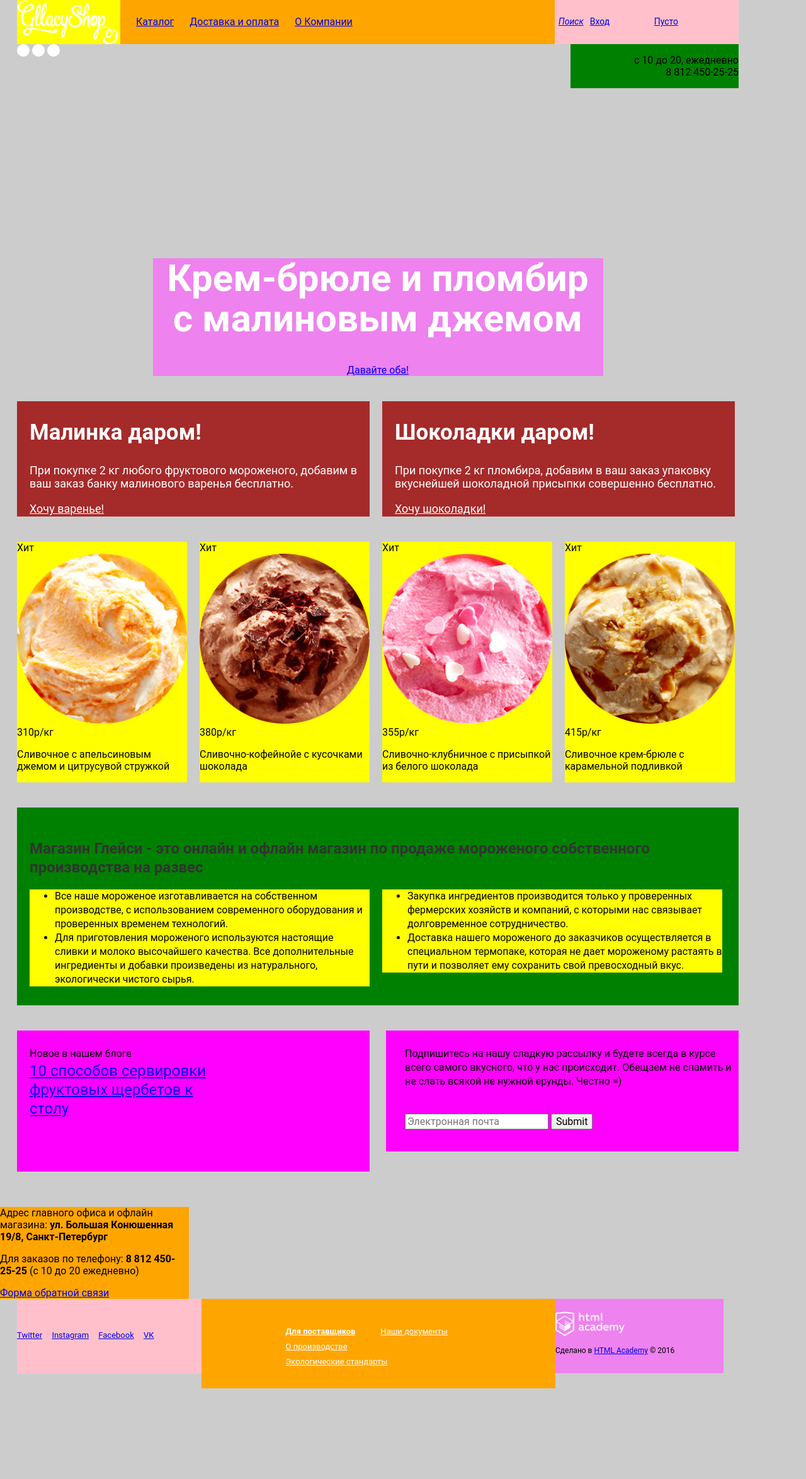
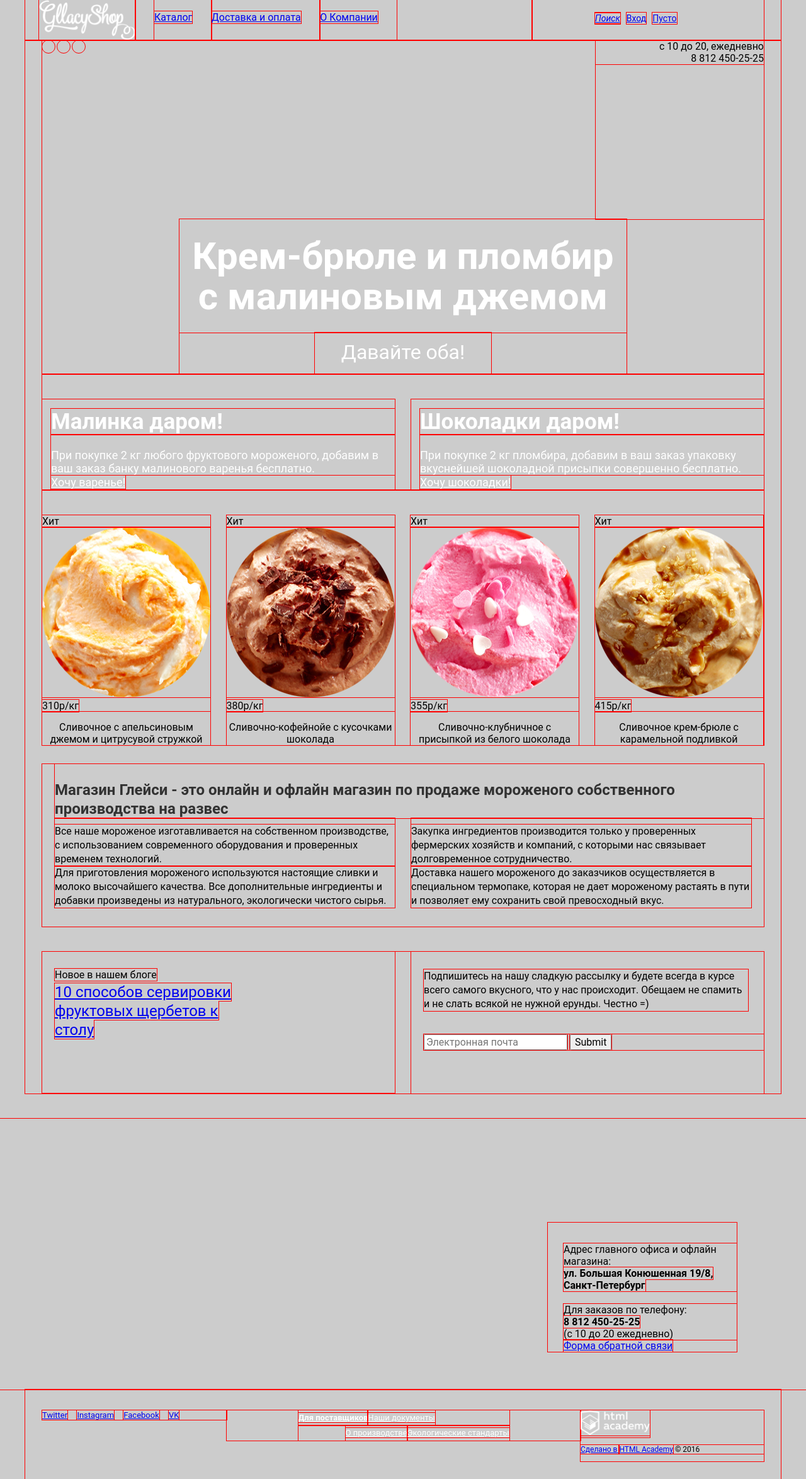
Before and after one commit to Fobs/19166-gllacy, a plain HTML site: page index.html in a window 1280 px wide. Shown: the whole page at 63% size. Before the commit the page ends 2204 px from the top, so only its background shows below. Drawn offline with Linux system fonts and the light colour scheme.

Commit message:
Сетки

```diff
--- a/css/style.css
+++ b/css/style.css
@@ -1,7 +1,18 @@
+*{
+    outline: 1px solid red;
+}
+
 body {
 	font-family: 'Roboto', Arial, sans-serif;
 	background-color: #cccccc;
-	width: 1200px;
+}
+
+header, main, footer{
+    margin: 0 auto;
+}
+
+ul {
+    padding: 0;
 }
 
 h1 {
@@ -27,43 +38,38 @@ h2.shop-about {
 /*================ header ======================*/
 
 header {
-	width: 1146px;
-	margin: 0 27px;
+	width: 1151px;
+	padding: 0 27px 0 22px;
 	font-size: 0;
 }
 
 .logo {
 	display: inline-block;
 	vertical-align: top;
-	width: 164px;
-	background-color: yellow;
+	width: 153px;
 }
 
 .main-navigation {
 	display: inline-block;
 	vertical-align: top;
 	font-size: 0;
-	width: 690px;
-	background-color: orange;
+	width: 630px;
 }
 
 .main-navigation ul {
 	list-style: none;
+	padding-left: 30px;
 }
 .main-navigation li {
 	display: inline-block;
 	vertical-align: bottom;
 	font-size: 16px;
-	line-height: 20px;
-	margin-top: 25px;
-	margin-right: 25px;
-	margin-bottom: 25px;
-
+	line-height: 24px;
+	padding-top: 16px;
+	padding-bottom: 23px;
+	padding-right: 30.5px;
 }
 
-.catalog {
-	margin-left: -15px;
-}
 .catalog-hover, .search-hover, .enter-hover, .basket-hover {
 	display: none;
 }
@@ -72,8 +78,10 @@ header {
 	display: inline-block;
 	vertical-align: top;
 	font-size: 0;
-	width: 292px;
-	background-color: pink;
+	padding-left: 100px;
+	padding-top: 20px;
+	padding-bottom: 26px;
+	width: 268px;
 }
 
 .enter, .search, .basket {
@@ -81,31 +89,29 @@ header {
 	vertical-align: middle;
 	font-size: 14px;
 	line-height: 18px;
-	margin-top: 25px;
+
 	margin-right: 10px;
-	margin-bottom: 27px;
+
 }
 
-.basket, .enter {
-	width: 92px;
-}
 
-.search {
-	margin-left: 6px;
-}
 
 /*================= main ===================*/
 
 main {
 	width: 1146px;
-	margin: 0 27px;
+	padding: 0 27px;
 }
 .contact {
 	float: right;
 	width: 267px;
 	text-align: right;
-	background: green;
-	margin-bottom: 270px;
+	padding-bottom: 230px;
+}
+
+p.info {
+	display: block;
+	margin-top: 0;
 }
 
 .circle-first, .circle-second, .circle-third {
@@ -114,17 +120,33 @@ main {
 	vertical-align: top;
 	width: 20px;
 	height: 20px;
-	background: white;
 	border-radius: 50%;
 }
 
 .slider-title-first, .slider-title-second, .slider-title-third {
-	width: 715px;
+	width: 710px;
 	margin: 0 auto;
-	margin-bottom: 40px;
-	background: violet;
+
 	clear: both;
 	text-align: center;
+}
+
+.slider-title-first h1, .slider-title-second h1, .slider-title-third h1 {
+	margin: 0;
+	padding-top: 27px;
+	padding-left: 0px;
+	padding-bottom: 25px;
+}
+
+.slider-title-first .btn, .slider-title-second .btn, .slider-title-third .btn {
+	display: block;
+	color: #fff;
+	font-size: 32px;
+	line-height: 63px;
+	text-decoration: none;
+	width: 280px;
+	height: 66px;
+	margin: 0 auto;
 }
 
 .slider-title-second, .slider-title-third {
@@ -133,73 +155,87 @@ main {
 
 .extra {
 	font-size: 0;
-	margin-bottom: 40px;
+	padding-top: 40px;
 }
 
 .extra-item {
 	display: inline-block;
 	vertical-align: top;
-	width: 540px;
-	background: brown;
-	margin-right: 20px;
-	padding-left: 20px;
+	width: 546px;
+	margin-right: 26px;
+	padding-left: 14px;
+	padding-top: 15px;
 }
 
 .extra-item h2 {
+	margin: 0;
 	font-size: 35px;
 	line-height: 41px;
+	padding: 0;
 }
 
 .extra-item p {
+	margin: 0;
 	font-size: 18px;
 	color: #ffffff;
+	padding-top: 22px;
+
 }
 
-.extra-item a {
+.extra-item .extra-btn {
 	font-size: 18px;
 	line-height: 24px;
 	color: #ffffff;
 	margin-top: 45px;
-	margin-bottom: 40px;
+
 }
 
 .extra-item:last-child {
 	margin-right: 0;
 }
 
+.assortiment {
+	padding-top: 40px;
+}
+
 .item {
 	display: inline-block;
 	vertical-align: top;
-	width: 270px;
-	margin-right: 16px;
-	margin-bottom: 40px;
-	background: yellow;
+	width: 267px;
+	margin-right: 21.5624px;
+
 }
 
 .item:last-child {
 	margin-right: 0;
 }
 
+.item p {
+	margin: 0;
+	padding-top: 15px;
+	text-align: center;
+}
+
 .features {
 	font-size: 0;
-	padding-top: 30px;
+	margin-top: 30px;
 	padding-left: 20px;
 	padding-bottom: 30px;
-	background: green;
-	margin-bottom: 40px;
 }
 
 .shop-about {
 	font-size: 24px;
 	line-height: 30px;
+	padding-top: 26px;
+	margin-bottom: 0;
 }
 
 .row {
 	display: inline-block;
 	vertical-align: top;
 	width: 540px;
-	background: yellow;
-	margin-right: 20px;
+	margin-right: 26px;
+	padding-top: 10px;
 }
 
 .row:last-child {
@@ -209,17 +245,18 @@ main {
 .row li {
 	font-size: 16px;
 	line-height: 22px;
+	list-style: none;
 }
 
 .topics {
 	font-size: 0;
+	margin-top: 40px;
 }
 
 .blog, .subscribe {
 	display: inline-block;
 	vertical-align: top;
-	background: fuchsia;
-	margin-bottom: 40px;
+	padding-left: 20px;
 }
 
 .blog {
@@ -242,28 +279,49 @@ main {
 }
 
 .subscribe {
-	padding-top: 10px;
-	padding-left: 30px;
+	padding-top: 28px;
 	padding-bottom: 35px;
-	width: 530px;
+	width: 540px;
 }
 
 .subscribe p {
 	font-size: 16px;
 	line-height: 22px;
-	margin-bottom: 40px;
+	margin-top: 0;
+	margin-bottom: 37px;
+	margin-right: 25px;
 }
 
 .subscribe form {
 	font-size: 16px;
 	line-height: 24px;
+	margin-bottom: 34px;
 }
 
 /*================= map ====================*/
 
+.map {
+	position: relative;
+	margin-top: 40px;
+	height: 430px;
+
+}
+
 .address {
-	width: 300px;
-	background: orange;
+	position: absolute;
+	left: 870px;
+	bottom: 60px;
+	width: 275px;
+	padding-top: 33px;
+	padding-left: 25px;
+}
+
+.address p {
+	margin: 0;
+}
+
+.address .block-bottom {
+	margin-top: 20px;
 }
 
 .mail-form {
@@ -274,7 +332,7 @@ main {
 
 footer {
 	width: 1146px;
-	margin: 0 27px;
+	padding: 33px 27px  28px  27px;
 	font-size: 0;
 }
 
@@ -285,10 +343,7 @@ footer {
 
 .social {
 	width: 293px;
-	padding-top: 50px;
-	padding-bottom: 54px;
 	font-size: 13px;
-	background: pink;
 }
 
 .social a {
@@ -300,9 +355,6 @@ footer {
 	font-size: 13px;
 	font-size: 0;
 	text-align: justify;
-	padding-top: 40px;
-	padding-bottom: 30px;
-	background: orange;
 }
 
 .about ul {
@@ -311,12 +363,19 @@ footer {
 	width: 335px;
 }
 
-.about li {
+.about .list-left {
+	text-align: left;
+}
+
+.about .list-right {
+	text-align: right;
+}
+
+.about ul li {
 	display: inline-block;
 	vertical-align: top;
 	font-size: 13px;
 	line-height: 24px;
-	margin-right: 40px;
 	text-align: left;
 }
 
@@ -325,27 +384,29 @@ footer {
 }
 
 .copyright {
-	width: 267px;
+	width: 291px;
 	font-size: 12px;
-	padding-top: 20px;
-	padding-bottom: 17px;
-	background: violet;
 }
 
 /*================== catalog.html =============*/
 
-.page-title {
-	float: left;
+.page-head {
 	font-size: 0;
-	margin-top: 30px;
-	margin-right: 300px;
-	background: blue;
-	width: 700px;
+	margin: 0;
 }
 
-.site-map {
-	background: green;
-	margin-bottom: -30px;
+.page-title {
+	display: inline-block;
+	vertical-align: top;
+	width: 586.5px;
+	margin-right: 288.07px;
+}
+
+.page-title h1 {
+	margin: 0;
+	padding: 0;
+	font-size: 35px;
+	line-height: 36px;
 }
 
 .site-map li {
@@ -359,10 +420,120 @@ footer {
 
 .site-map a {
 	color: #fff;
+	font-size: 14px;
+	line-height: 18px;
 }
 
-.clearfix {
-	content: ' ';
-	display: table;
-	clear: both;
+.contact-tel {
+	display: inline-block;
+	vertical-align: top;
+	width: 267px;
+	text-align: right;
+	padding-bottom: 67px;
 }
+
+.contact-tel .info {
+	font-size: 14px;
+	line-height: 20px;
+	color: #fff;
+}
+
+.info strong {
+	font-size: 22px;
+	line-height: 26px;
+}
+
+/*============= фишечки всякие =============*/
+
+.parameters {
+	font-size: 0;
+}
+
+.parameters form {
+	width: 880px;
+}
+
+form span {
+	font-size: 14px;
+	line-height: 18px;
+	color: #fff;
+}
+
+.sorting, .price-value, .fat, .filler {
+	display: inline-block;
+	vertical-align: top;
+}
+
+.sorting p {
+	margin-top: 0;
+}
+
+.fat ul {
+	list-style: none;
+}
+
+.fat ul li {
+	display: inline-block;
+	vertical-align: top;
+	font-size: 16px;
+	line-height: 20px;
+	color: #fff;
+}
+
+.filler ul {
+	list-style: none;
+}
+
+.filler ul li {
+	display: inline-block;
+	vertical-align: top;
+	font-size: 16px;
+	line-height: 20px;
+	color: #fff;
+}
+
+/*============== мороженки =====================*/
+
+.products {
+	font-size: 0;
+}
+
+.product-item {
+	display: inline-block;
+	vertical-align: top;
+	width: 267px;
+	margin-right: 26px;
+}
+
+.product-item:nth-child(4n+0) {
+	margin-right: 0;
+}
+
+.product-item a {
+	font-size: 16px;
+	line-height: 22px;
+	color: #fff;
+}
+
+.product-item span {
+	font-size: 22px;
+	font-weight: bold;
+	line-height: 26px;
+}
+
+.pages ul {
+	list-style: none;
+	font-size: 0;
+	text-align: right;
+}
+
+.pages li {
+	display: inline-block;
+	vertical-align: top;
+}
+
+.pages li a {
+	font-size: 16px;
+	line-height: 20px;
+	color: #fff;
+}
--- a/index.html
+++ b/index.html
@@ -11,7 +11,7 @@
 <body>
     <header>
         <div class="logo">
-        	<img src="img/header/logo.png" alt="Logotype" width="160" height="70">
+        	<a href="index.html"><img src="img/header/logo.png" alt="Logotype" width="153" height="63"></a>
         </div>
         <nav class="main-navigation">
             <ul>
@@ -117,28 +117,28 @@
         <section class="assortiment">
             <article class="item">
                 <div class="hit">Хит</div>
-                <img src="img/dishes/dish.png" alt="item" width="270" height="270">
+                <img src="img/dishes/dish.png" alt="item" width="267" height="270">
                 <span>310р/кг</span>
                 <p>Сливочное с апельсиновым джемом и цитрусувой стружкой</p>
             </article>
 
             <article class="item">
                 <div class="hit">Хит</div>
-                <img src="img/dishes/dish2.png" alt="item" width="270" height="270">
+                <img src="img/dishes/dish2.png" alt="item" width="267" height="270">
                 <span>380р/кг</span>
                 <p>Сливочно-кофейнойе с кусочками шоколада</p>
             </article>
 
             <article class="item">
                 <div class="hit">Хит</div>
-                <img src="img/dishes/dish3.png" alt="item" width="270" height="270">
+                <img src="img/dishes/dish3.png" alt="item" width="267" height="270">
                 <span>355р/кг</span>
                 <p>Сливочно-клубничное с присыпкой из белого шоколада</p>
             </article>
 
             <article class="item">
                 <div class="hit">Хит</div>
-                <img src="img/dishes/dish4.png" alt="item" width="270" height="270">
+                <img src="img/dishes/dish4.png" alt="item" width="267" height="270">
                 <span>415р/кг</span>
                 <p>Сливочное крем-брюле с карамельной подливкой</p>
             </article>
@@ -183,14 +183,14 @@
 
     <!-- Карта -->
     <section class="map">
-        <!--<script type="text/javascript" charset="utf-8" src="https://api-maps.yandex.ru/services/constructor/1.0/js/?sid=CaJnY2nZ-w8a7tkE3c2WsQZn8YA6W_7U&width=100%&height=400&lang=ru_RU&sourceType=constructor"></script>-->
+
+        <script type="text/javascript" charset="utf-8" src="https://api-maps.yandex.ru/services/constructor/1.0/js/?sid=CaJnY2nZ-w8a7tkE3c2WsQZn8YA6W_7U&width=100%&height=430&lang=ru_RU&sourceType=constructor"></script>
 
         <div class="address">
-            <p>Адрес главного офиса и офлайн магазина:
-                <strong>ул. Большая Конюшенная 19/8, Санкт-Петербург</strong>
-            </p>
-            <p>Для заказов по телефону:
-                <strong>8 812 450-25-25</strong> (с 10 до 20 ежедневно)</p>
+            <p class="block-top">Адрес главного офиса и офлайн магазина:<br>
+                <strong>ул. Большая Конюшенная 19/8, Санкт-Петербург</strong></p>
+            <p class="block-bottom">Для заказов по телефону:<br>
+                <strong>8 812 450-25-25</strong><br> (с 10 до 20 ежедневно)</p>
 
             <a href="#" class="mail-btn">Форма обратной связи</a>
         </div>
@@ -216,11 +216,14 @@
         </div>
 
         <div class="about">
-            <ul>
-            <li><a href="#"><strong>Для поставщиков</strong> </a>
+            <ul class="list-left">
+                <li><a href="#"><strong>Для поставщиков</strong> </a>
                 </li>
                 <li><a href="#">Наши документы</a>
-                </li><br>
+                </li>
+            </ul>
+
+            <ul class="list-right">
                 <li><a href="#">О производстве</a>
                 </li>
                 <li><a href="#">Экологические стандарты</a>
@@ -229,8 +232,8 @@
         </div>
 
         <div class="copyright">
-        	<img src="img/footer/htmlacademy_logo.png" alt="htmlacademy.ru" width="110" height="40">
-            <p>Сделано в <a href="#">HTML Academy</a> &copy; 2016</p>
+        	<a href="http://www.htmlacademy.ru"><img src="img/footer/htmlacademy_logo.png" alt="htmlacademy.ru" width="110" height="40">
+            <p>Сделано в <a href="http://www.htmlacademy.ru">HTML Academy</a> &copy; 2016</p>
         </div>
     </footer>
 </body>
```
Also changed, not shown: catalog.html (+22 -22 lines).
